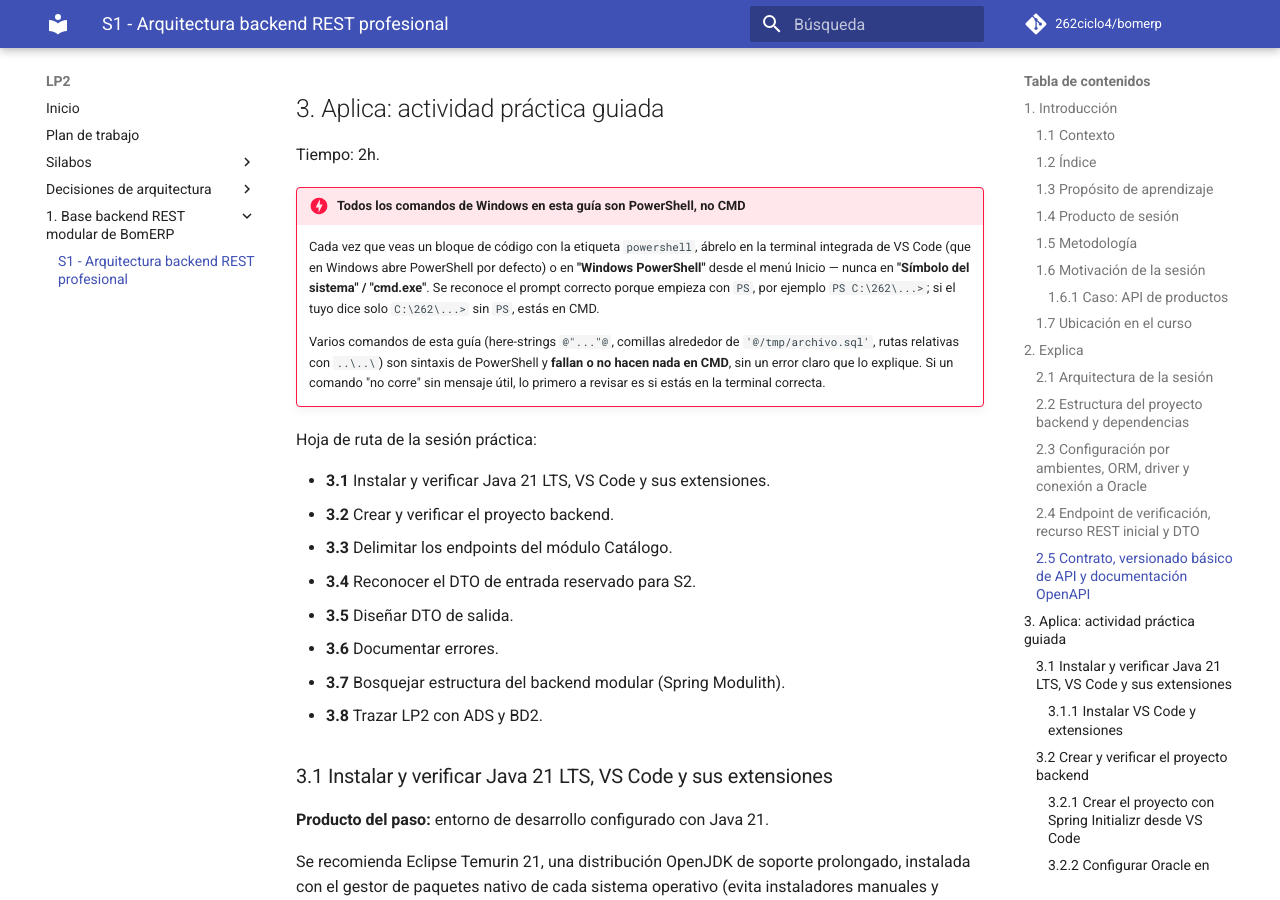
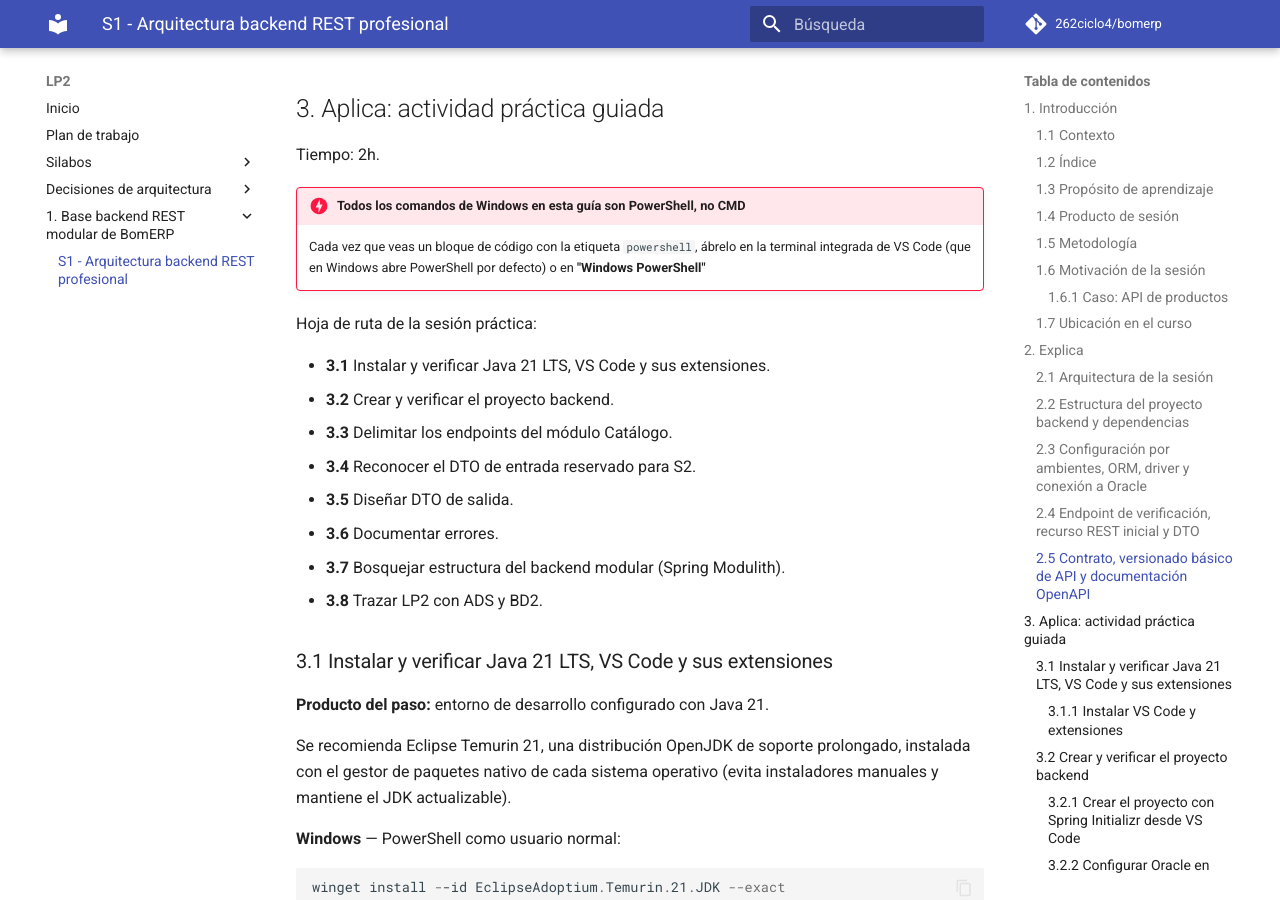
Before and after one commit to 262ciclo4/bomerp, an MkDocs documentation site: the page built from docs/lp2/sesiones/S01_Arquitectura_Backend_REST_Profesional.md, in a window 1280 px wide and 900 px high, scrolled down 6594 px. Built offline with MkDocs 1.6.1 and Material for MkDocs 9.7.7, drawn with Linux system fonts in a browser that asks for light colours; comment, search, counter and statistics services are not loaded.

Commit message:
first commit

```diff
--- a/docs/lp2/sesiones/S01_Arquitectura_Backend_REST_Profesional.md
+++ b/docs/lp2/sesiones/S01_Arquitectura_Backend_REST_Profesional.md
@@ -172,9 +172,7 @@ Springdoc OpenAPI (ver 2.2) publica este contrato como documentación viva y sie
 Tiempo: 2h.
 
 !!! danger "Todos los comandos de Windows en esta guía son PowerShell, no CMD"
-    Cada vez que veas un bloque de código con la etiqueta `powershell`, ábrelo en la terminal integrada de VS Code (que en Windows abre PowerShell por defecto) o en **"Windows PowerShell"** desde el menú Inicio — nunca en **"Símbolo del sistema" / "cmd.exe"**. Se reconoce el prompt correcto porque empieza con `PS`, por ejemplo `PS C:\262\...>`; si el tuyo dice solo `C:\262\...>` sin `PS`, estás en CMD.
-
-    Varios comandos de esta guía (here-strings `@"..."@`, comillas alrededor de `'@/tmp/archivo.sql'`, rutas relativas con `..\..\`) son sintaxis de PowerShell y **fallan o no hacen nada en CMD**, sin un error claro que lo explique. Si un comando "no corre" sin mensaje útil, lo primero a revisar es si estás en la terminal correcta.
+    Cada vez que veas un bloque de código con la etiqueta `powershell`, ábrelo en la terminal integrada de VS Code (que en Windows abre PowerShell por defecto) o en **"Windows PowerShell"**
 
 Hoja de ruta de la sesión práctica:
 
```
